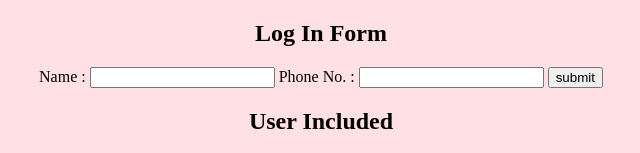
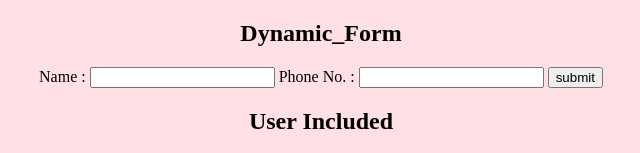
Before and after one commit to sonaljinjala1/Java-Script, a plain HTML site: page Dynamic_form/Dynamic__Form.html in a window 1280 px wide. Shown: the top 153 px of the page, without its empty margins (319-959 px from the left). Drawn offline with Linux system fonts and the light colour scheme.

Commit message:
Dynamic_Form

```diff
--- a/Dynamic_form/Dynamic__Form.html
+++ b/Dynamic_form/Dynamic__Form.html
@@ -17,7 +17,7 @@
 
     <section>
         <div align="center">
-            <h2>Log In Form</h2>
+            <h2>Dynamic_Form</h2>
             <form>
                 Name : <input type="text" id="name">
                 Phone No. : <input type="tel:" id="phone">
```
